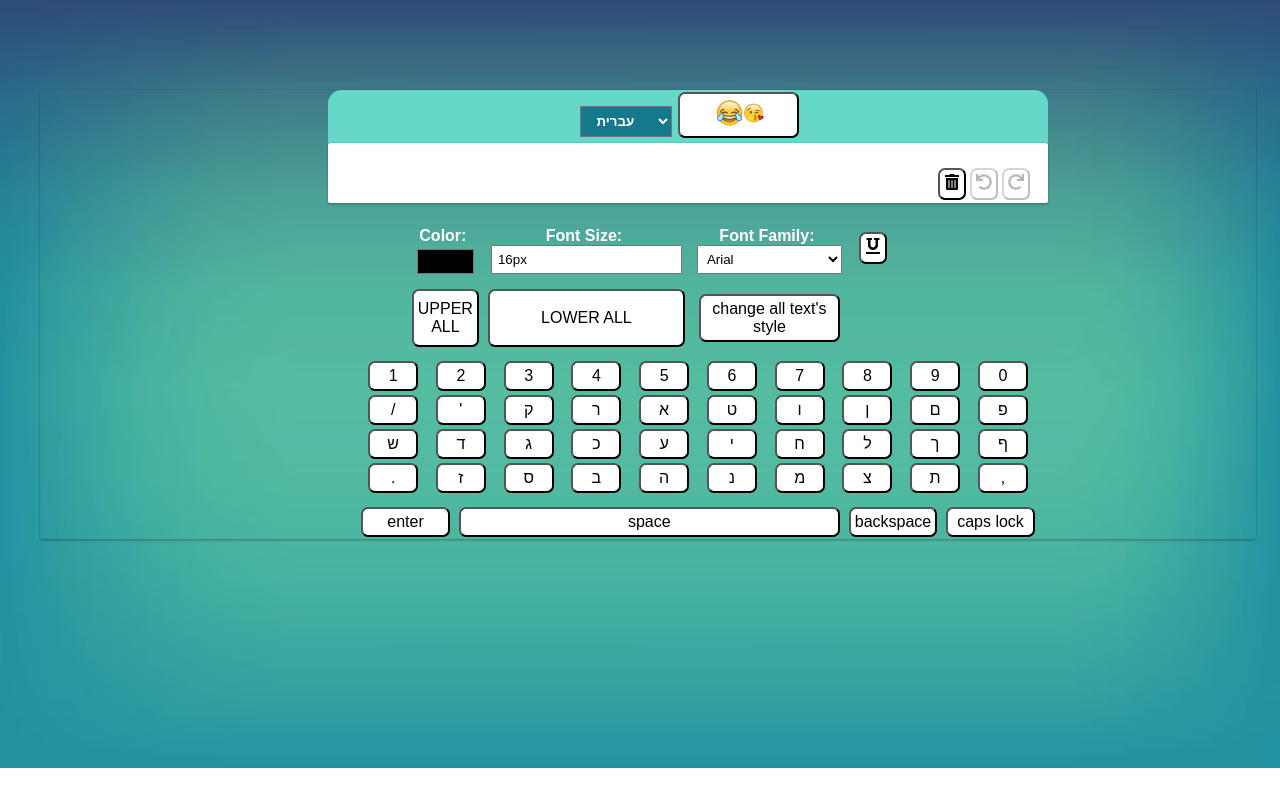
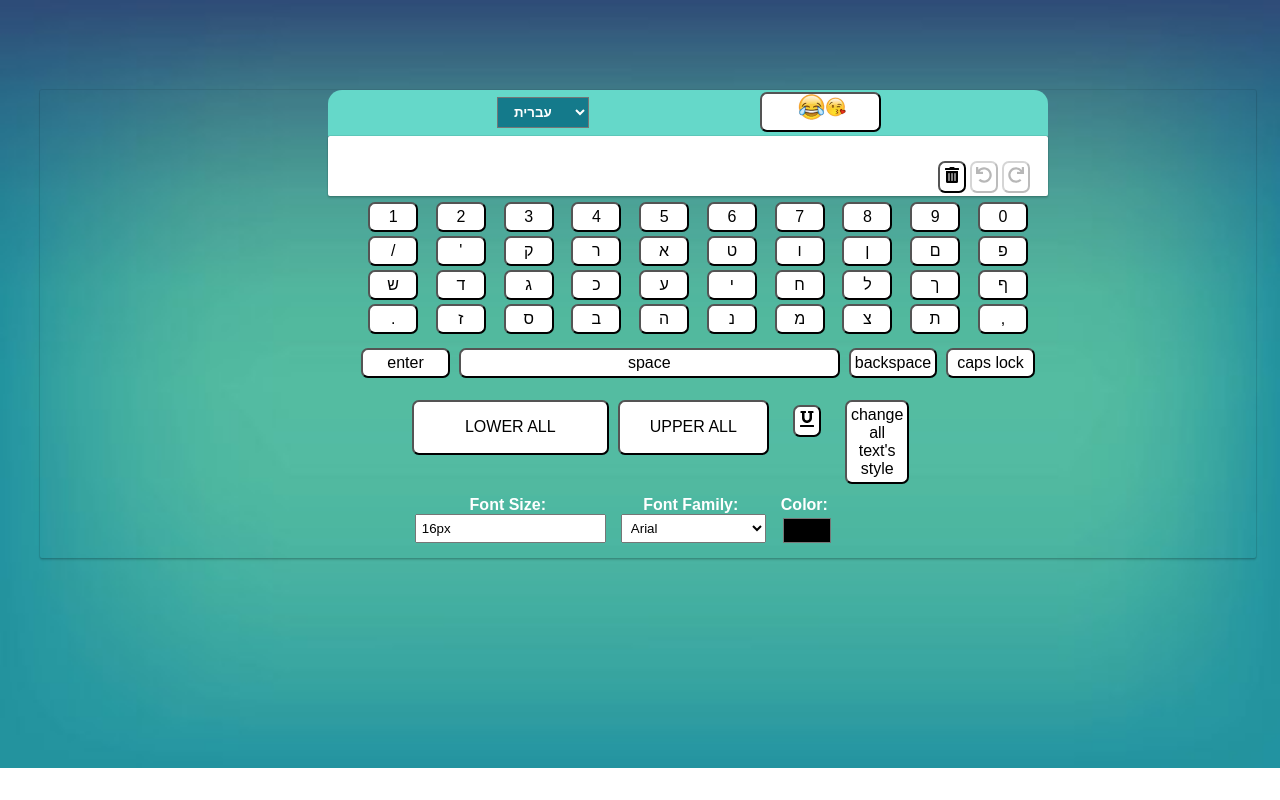
Before and after one commit to chavi362/virtual-keyboard, a React (Vite) app: page / in a window 1280 px wide. Built offline with nearby package versions, Linux system fonts and the light colour scheme.

Commit message:
finishhhhhhhhhhhhh

```diff
--- a/src/Components/KeyBoardLanguage.jsx
+++ b/src/Components/KeyBoardLanguage.jsx
@@ -28,16 +28,16 @@ function KeyBoardLanguage(props) {
     }
   };
   return (
-    <div>
+    <div className="language-and-icons">
       <select className="chooseLanguage" onChange={handleChange}>
         <option value="hebrew">עברית</option>
         <option value="english">English</option>
         <option value="arabic">عربيه</option>
       </select>
       {props.isEmojiActive ? (
-        <FaKeyboard className="keyboardIcon" onClick={props.changeState} />
+        <FaKeyboard className="icon" id="kyboard-icon" onClick={props.changeState} />
       ) : (
-        <button className='emojies' onClick={props.changeState}>
+        <button className='icon' onClick={props.changeState}>
           <img src="\src\images\emoji_button_tiny.webp" alt="Emoji Keyboard" />
         </button>
       )}
--- a/src/Components/KeyBoardStylee.css
+++ b/src/Components/KeyBoardStylee.css
@@ -108,16 +108,24 @@ select {
   color: rgb(255, 255, 255);
 }
 
-.emojies,
-.keyboardIcon {
-  padding: 6px 9px 6px 12px;
-
+.language-and-icons {
+  display: flex;
+  align-items: center;
+  justify-content: space-evenly;
+  white-space: nowrap;
 }
 
-.emojies img {
+.icon {
+  padding: 0px 9px 6px 12px;
+}
+
+.icon img {
   width: 50%;
 }
-
+#keyboard-icon {
+  height: 50%;
+  margin-left: 6px;
+}
 
 #letters-row {
   display: grid;
@@ -205,17 +213,21 @@ select {
 .style-selector-container button {
   margin-top: 5px;
   grid-column: span 1;
+
 }
 
 /* Additional styling for the second row of buttons */
 .style-selector-container button#upper-all,
-.style-selector-container button#lower-all,
-.style-selector-container button#change-all-text-style {
-  grid-row: 2;
+.style-selector-container button#lower-all
+{
+height: 60%;
+
 }
-.style-selector-container button#change-all-text-style
-{
+
+#changStyleAll{
   grid-column: span 3 ;
+  width: 70%;
+
 }
 
 .active {
--- a/src/Components/StyleSelector.jsx
+++ b/src/Components/StyleSelector.jsx
@@ -6,21 +6,21 @@ import './KeyBoardStylee.css';
 function StyleSelector(props) {
     const [changeAllStyle, setChangeAllStyle] = useState(false);
     const {  changeAllTextStyle, currentStyle, onSelectStyle, upperAll, lowerAll } = props;
+
     const handleColorChange = (newColor) => {
         onSelectStyle({
             ...currentStyle,
             color: newColor,
         });
-        if (changeAllStyle)
-        changeAllTextStyle();
+        if (changeAllStyle) changeAllTextStyle();
     };
+
     const handleFontSizeChange = (newFontSize) => {
         onSelectStyle({
             ...currentStyle,
             fontSize: newFontSize,
         });
-        if (changeAllStyle)
-        changeAllTextStyle();
+        if (changeAllStyle) changeAllTextStyle();
     };
 
     const handleFontFamilyChange = (newFontFamily) => {
@@ -28,8 +28,7 @@ function StyleSelector(props) {
             ...currentStyle,
             fontFamily: newFontFamily,
         });
-        if (changeAllStyle)
-        changeAllTextStyle();
+        if (changeAllStyle) changeAllTextStyle();
     };
 
     const handleTextDecorationChange = () => {
@@ -37,10 +36,8 @@ function StyleSelector(props) {
             ...currentStyle,
             textDecoration: currentStyle.textDecoration === 'none' ? 'underline' : 'none'
         });
-        if (changeAllStyle)
-        changeAllTextStyle();
+        if (changeAllStyle) changeAllTextStyle();
     };
-
 
     const FontOption = styled.option`
         font-family: ${(props) => props.fontFamily};
@@ -48,10 +45,16 @@ function StyleSelector(props) {
 
     return (
         <div className="style-selector-container">
+            <button id='lower-all' onClick={lowerAll}>LOWER ALL</button>
+            <button id='upper-all' onClick={upperAll}>UPPER ALL</button>
+
             <div>
-                <label>Color:</label>
-                <input type="color" id="colorInput" value={currentStyle.color} onChange={(e) => handleColorChange(e.target.value)} />
+                <button id="underline" onClick={handleTextDecorationChange} className={`${currentStyle.textDecoration==='underline' ? 'active' : ''}`} >
+                    <FaUnderline />
+                </button>
             </div>
+            <button id=" changStyleAll"  onClick={() => setChangeAllStyle(!changeAllStyle)} className={`${changeAllStyle ? 'active' : ''}`}>change all text's style</button>
+
             <div>
                 <label>Font Size:</label>
                 <input type="input" value={currentStyle.fontSize} onChange={(e) => handleFontSizeChange(e.target.value)} />
@@ -72,16 +75,11 @@ function StyleSelector(props) {
                 </select>
             </div>
             <div>
-                <button id="underline" onClick={handleTextDecorationChange} className={`${currentStyle.textDecoration==='underline' ? 'active' : ''}`} >
-                    <FaUnderline />
-                </button>
-            </div>
-            <button id='upper-all' onClick={upperAll}>UPPER ALL</button>
-            <button id='lower-all' onClick={lowerAll}>LOWER ALL</button>
-            <div>
-            <button onClick={() => setChangeAllStyle(!changeAllStyle)} className={`${changeAllStyle ? 'active' : ''}`}>change all text's style</button>
+                <label>Color:</label>
+                <input type="color" id="colorInput" value={currentStyle.color} onChange={(e) => handleColorChange(e.target.value)} />
             </div>
         </div>
     );
 }
+
 export default StyleSelector;
--- a/src/Components/virtualKeyBoard.jsx
+++ b/src/Components/virtualKeyBoard.jsx
@@ -161,9 +161,7 @@ function VirtualKeyBoard() {
                 <Screen text={stack[stack.length - 1] || placeholder} />
                 <SpecialButtons handleEvent={handleEvent} isUndo={isUndo} isRedo={isRedo} />
             </div>
-            <div className="style-selector-container">
-                <StyleSelector changeAllTextStyle={changeAllTextStyle} onSelectStyle={handleSelectStyle} currentStyle={currentStyle} upperAll={upperAll} lowerAll={lowerAll} />
-            </div>
+
             <div className="keyboard-container">
                 {isEmojiActive ? (
                     <EmojiKeyBoard handleInputButtonClick={handleInputButtonClick} />
@@ -171,7 +169,9 @@ function VirtualKeyBoard() {
                     <KeyBoard isCapslock={isCapslock} setIsCapslock={setIsCapslock} language={language} handleButtonClick={handleInputButtonClick} handleEvent={handleEvent} />
                 )}
             </div>
-
+            <div className="style-selector-container">
+                <StyleSelector changeAllTextStyle={changeAllTextStyle} onSelectStyle={handleSelectStyle} currentStyle={currentStyle} upperAll={upperAll} lowerAll={lowerAll} />
+            </div>
         </div>
     );
 }
```
